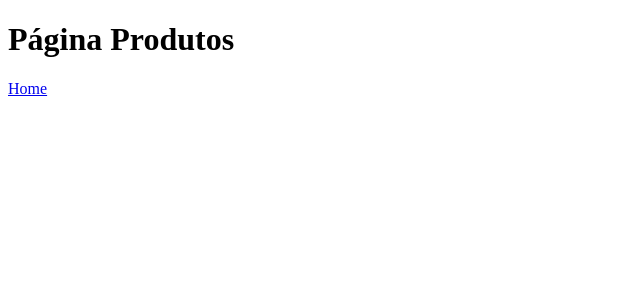
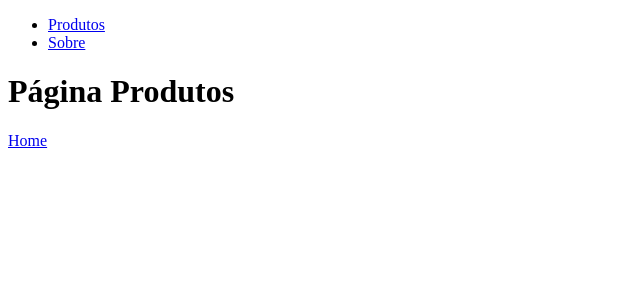
Before and after one commit to jonasonias/site-vercel, a Next.js app: page /products in a window 1280 px wide. Shown: the top 300 px of the page, without its empty margins (0-640 px from the left). Built offline with nearby package versions, Linux system fonts and the light colour scheme.

Commit message:
navbar full

```diff
--- a/pages/about.js
+++ b/pages/about.js
@@ -1,8 +1,10 @@
+import Navbar from "../components/Navbar"
 import Link from "next/link"
 
 export default function About(){
     return (
         <>
+        <Navbar />
         <h1>Sobre</h1>
         <Link href="/">
             Home
--- a/pages/products/index.js
+++ b/pages/products/index.js
@@ -1,8 +1,10 @@
+import Navbar from "../../components/Navbar"
 import Link from "next/link"
 
 export default function Products(){
     return (
         <>
+        <Navbar />
         <h1>Página Produtos</h1>
         <Link href="/">
             Home
```
